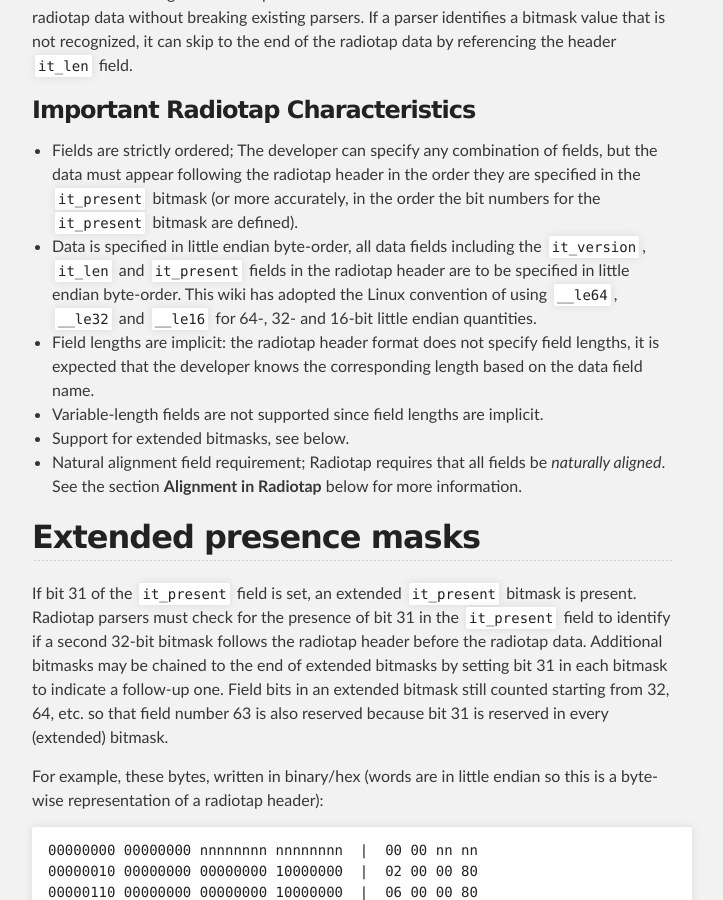
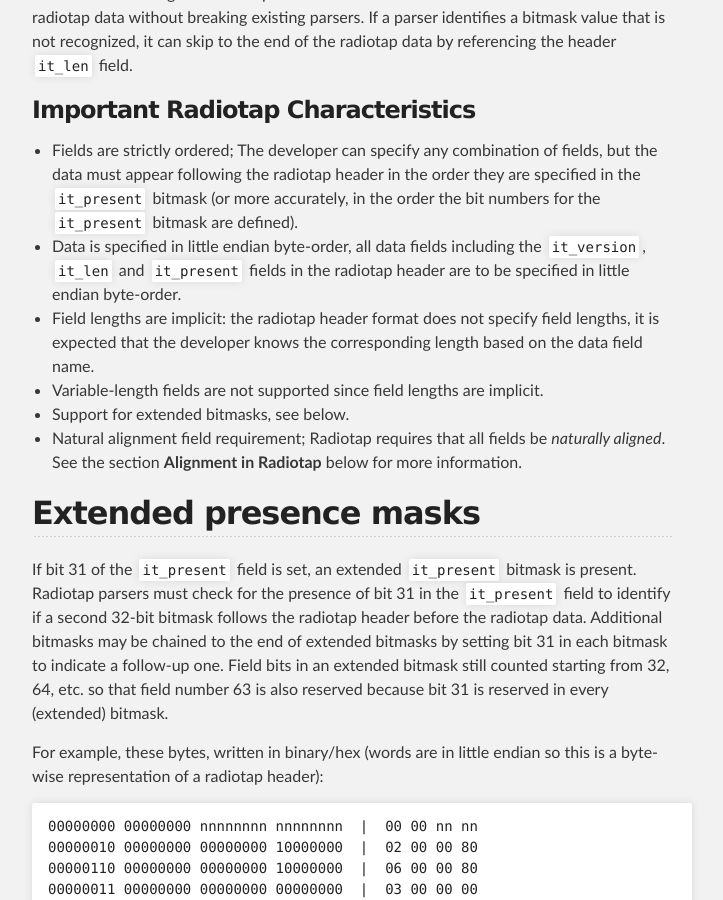
Before and after one commit to radiotap/radiotap.github.io, a Jekyll site: the page built from index.md, in a window 1280 px wide and 900 px high, scrolled down 2229 px. Shown: the whole window, without its empty margins (288-1011 px from the left). Built offline with Jekyll 4.4.1, drawn with Linux system fonts in a browser that asks for light colours.

Commit message:
remove note about __leXY convention
We don't actually do this, everything in radiotap is little endian
anyway.

```diff
--- a/index.md
+++ b/index.md
@@ -116,9 +116,6 @@ end of the radiotap data by referencing the header `it_len` field.
 -   Data is specified in little endian byte-order, all data fields
     including the `it_version`, `it_len` and `it_present` fields in the
     radiotap header are to be specified in little endian byte-order.
-    This wiki has adopted the Linux convention of using `__le64`,
-    `__le32` and `__le16` for 64-, 32- and 16-bit little
-    endian quantities.
 -   Field lengths are implicit: the radiotap header format does not
     specify field lengths, it is expected that the developer knows the
     corresponding length based on the data field name.
```
